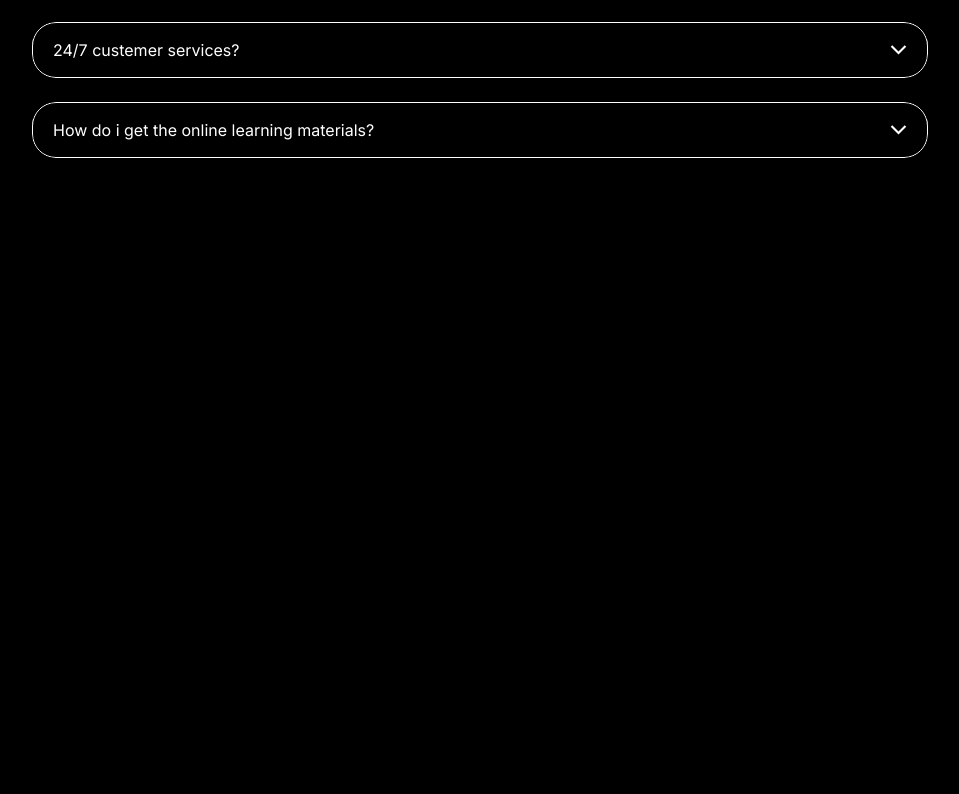
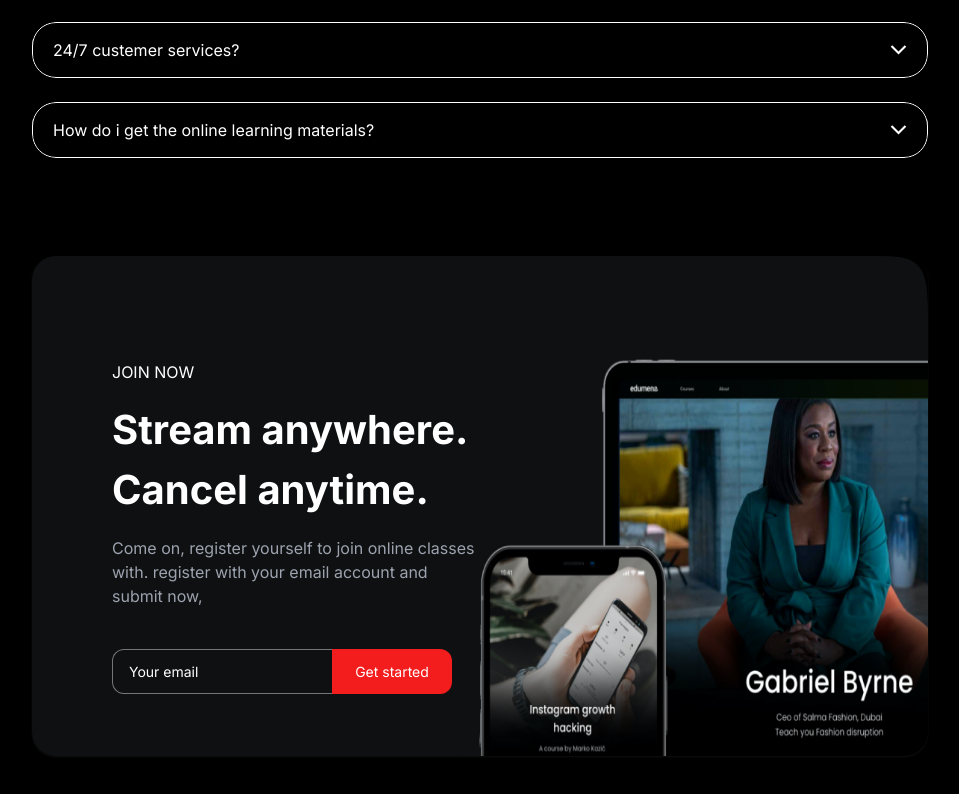
Before and after one commit to ladraniamine/courses-platform, a React (Create React App) app: page / in a window 1280 px wide. Shown: the part 8676-9470 px from the top of the page, without its empty margins (160-1119 px from the left). Before the commit the page ends 8914 px from the top, so only its background shows below. Built offline with nearby package versions, Linux system fonts and the light colour scheme.

Commit message:
finish client section

```diff
--- a/src/container/Client.jsx
+++ b/src/container/Client.jsx
@@ -130,6 +130,21 @@ const Client = () => {
           <div  className='absolute bottom-3 left-0 text-white w-full border border-white rounded-b-3xl rounded-t-xl z-[-1] p-5'>Lorem ipsum dolor sit, amet consectetur adipisicing elit. Repellendus numquam quod quasi eos quam aperiam molestiae officia. Ex omnis quaerat molestias, ratione doloremque voluptatum quasi cupiditate enim sapiente quisquam voluptatem.sit, amet consectetur adipisicing elit. Repellendus numquam quod quasi eos quam aperiam molestiae officia. Ex omnis quaerat molestias, ratione doloremque voluptatum quasi cupiditate enim sapiente quisquam voluptatem.</div>
           </div>
         </div>
+        {/* -------------------------------- */}
+        <div className='container m-auto mt-[98px]'>
+          <div className='relative w-[70%] m-auto h-[500px] shadow-sm shadow-[#0f1011] rounded-3xl'>
+            <img className='absolute w-full h-full top-0 left-0' src={require("../assets/atheq.png")} alt="img" />
+            <div className='absolute text-start top-0 left-0 pt-[104px] pl-[80px] bg-[#0f1011] w-[50%] h-full z-[1] text-white rounded-3xl'>
+                <span className='text-[16px] mt-[104px]'>JOIN NOW</span>
+                <h2 className='font-bold text-[40px] mt-[16px]'>Stream anywhere. Cancel anytime.</h2>
+                <p className=' mt-[16px] text-gray-400'>Come on, register yourself to join online classes with. register with your email account and submit now,</p>
+                <div className='mt-[41px] text-white text-sm' >
+                  <input className='h-[45px] w-[220px] rounded-tl-xl rounded-bl-xl px-4  bg-[#0000] home-input' type="text" placeholder='Your email' />
+                  <button className='bg-[#F31D1D] rounded-tr-xl rounded-br-xl w-[120px] h-[45px] hover:bg-[#f31d1dad]'>Get started</button>
+                </div>
+            </div>
+          </div>
+        </div>
     </div>
   )
 }
```
Also changed, not shown: src/assets/atheq.png (added).
